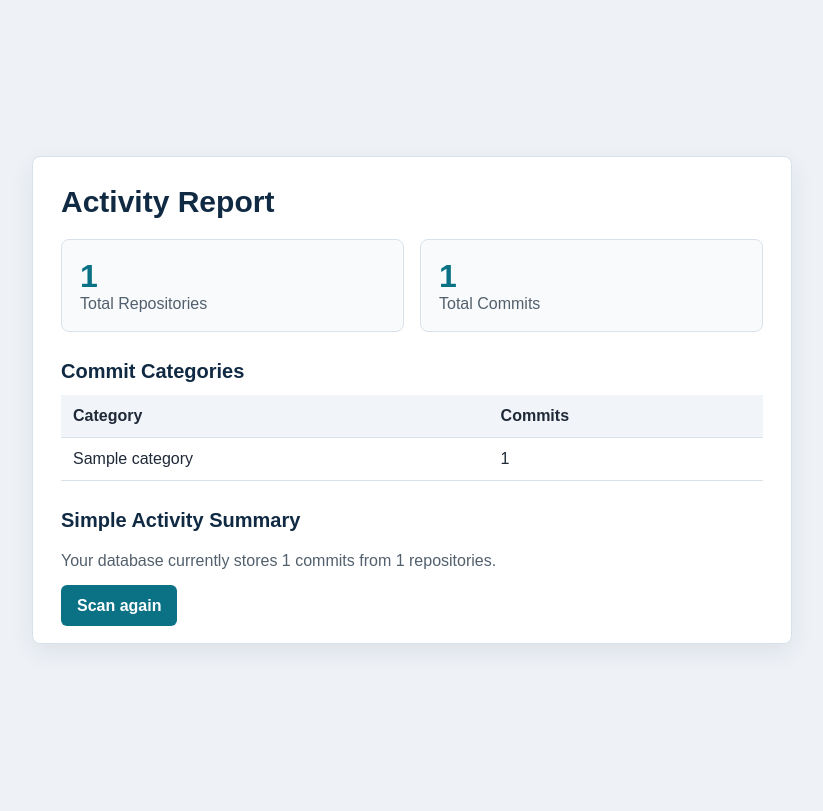
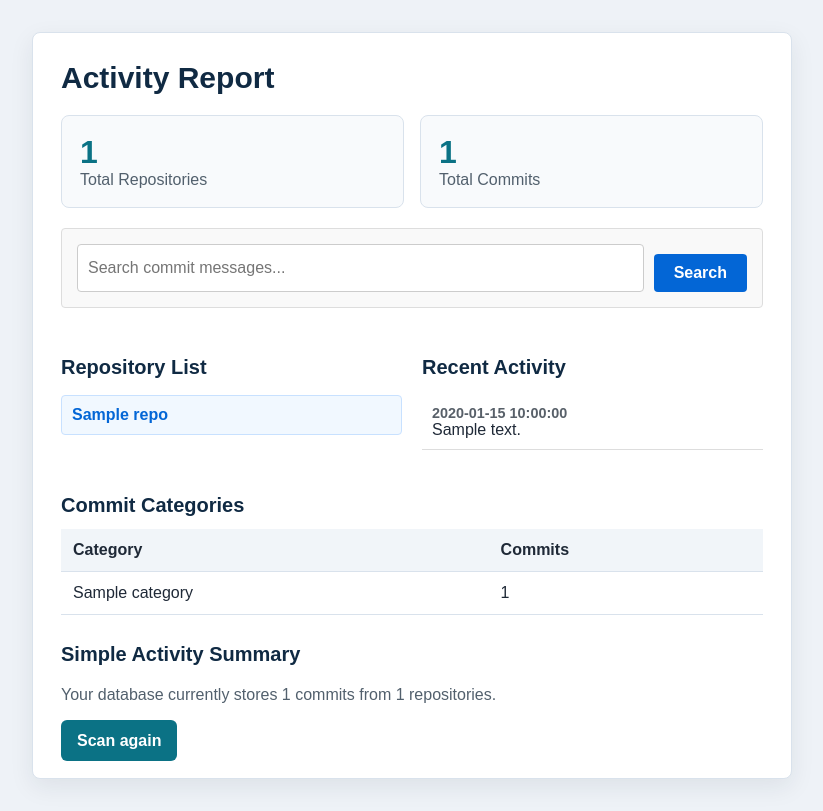
Before and after one commit to krashitup/GitHub-activity-bot, a Flask app: template templates/report.html in a window 1280 px wide. Shown: the whole page, without its empty margins (228-1051 px from the left). Before the commit the page ends 646 px from the top, so only its background shows below. Run offline with Flask 3, Linux system fonts and the light colour scheme; the template is opened without the code that fills it: most values are stand-ins (such as "Sample title", 1, 10 or a date in 2020); parts of the project's set-up code (start-up, migrations or seed data) failed here and were passed over.

Commit message:
feature added : commit messages from particular repo

```diff
--- a/app.py
+++ b/app.py
@@ -3,7 +3,12 @@ import sys
 from flask import Flask, render_template, request
 
 from GitHub_api.commit_scanner import run_scanner
-from services.report_services import generate_activity_report, get_activity_report_data
+from services.report_services import (
+    generate_activity_report,
+    get_activity_report_data,
+    get_repository_commits,
+    search_commits
+)
 
 
 app = Flask(__name__)
@@ -33,6 +38,17 @@ def show_report_page():
     """Shows saved GitHub activity data in the browser."""
     report_data = get_activity_report_data()
     return render_template("report.html", report_data=report_data)
+
+def show_repository_page(repo_id):
+    """Shows commits for a specific repository."""
+    repo_data = get_repository_commits(repo_id)
+    return render_template("repo_commits.html", repo_data=repo_data)
+
+def search_activity():
+    """Searches for commits matching a query."""
+    query = request.args.get('q', '')
+    results = search_commits(query) if query else []
+    return render_template("search.html", query=query, results=results)
 
 
 def run_cli_menu():
@@ -64,6 +80,8 @@ def run_cli_menu():
 app.add_url_rule("/", "show_home_page", show_home_page, methods=["GET"])
 app.add_url_rule("/scan", "scan_github_activity", scan_github_activity, methods=["GET", "POST"])
 app.add_url_rule("/report", "show_report_page", show_report_page, methods=["GET"])
+app.add_url_rule("/repository/<int:repo_id>", "show_repository_page", show_repository_page, methods=["GET"])
+app.add_url_rule("/search", "search_activity", search_activity, methods=["GET"])
 
 
 if __name__ == "__main__":
--- a/templates/report.html
+++ b/templates/report.html
@@ -23,6 +23,50 @@
                 </div>
             </div>
 
+            <!-- Feature 6: Search Commit Messages -->
+            <div class="search-box" style="margin: 20px 0; padding: 15px; background: #f9f9f9; border: 1px solid #ddd; border-radius: 4px;">
+                <form action="/search" method="get" style="display: flex; gap: 10px;">
+                    <input type="text" name="q" placeholder="Search commit messages..." required style="flex: 1; padding: 10px; border: 1px solid #ccc; border-radius: 4px;">
+                    <button type="submit" style="padding: 10px 20px; background: #0366d6; color: #fff; border: none; border-radius: 4px; cursor: pointer;">Search</button>
+                </form>
+            </div>
+
+            <div style="display: flex; flex-wrap: wrap; gap: 20px;">
+                <!-- Feature 1: Repository List -->
+                <div style="flex: 1; min-width: 300px;">
+                    <h2>Repository List</h2>
+                    {% if report_data.repositories %}
+                        <ul style="list-style-type: none; padding: 0;">
+                        {% for repo in report_data.repositories %}
+                            <li style="margin-bottom: 10px; padding: 10px; background: #f1f8ff; border: 1px solid #c8e1ff; border-radius: 4px;">
+                                <a href="/repository/{{ repo.id }}" style="text-decoration: none; color: #0366d6; font-weight: bold;">{{ repo.name }}</a>
+                            </li>
+                        {% endfor %}
+                        </ul>
+                    {% else %}
+                        <p class="empty-message">No repositories found.</p>
+                    {% endif %}
+                </div>
+
+                <!-- Feature 7: Recent Activity -->
+                <div style="flex: 1; min-width: 300px;">
+                    <h2>Recent Activity</h2>
+                    {% if report_data.recent_commits %}
+                        <ul style="list-style-type: none; padding: 0;">
+                        {% for commit in report_data.recent_commits %}
+                            <li style="margin-bottom: 10px; padding: 10px; border-bottom: 1px solid #ddd;">
+                                <span style="font-weight: bold; display: block; color: #586069; font-size: 0.9em;">{{ commit.date }}</span>
+                                <span>{{ commit.message }}</span>
+                            </li>
+                        {% endfor %}
+                        </ul>
+                    {% else %}
+                        <p class="empty-message">No recent activity.</p>
+                    {% endif %}
+                </div>
+            </div>
+
+            <!-- Feature 8: Category Breakdown -->
             <h2>Commit Categories</h2>
 
             {% if report_data.categories %}
```
Also changed, not shown: services/report_services.py (+62 -1 lines), templates/index.html (+14 -0 lines), templates/repo_commits.html (added, +36 -0 lines), templates/search.html (added, +43 -0 lines), README.md.
